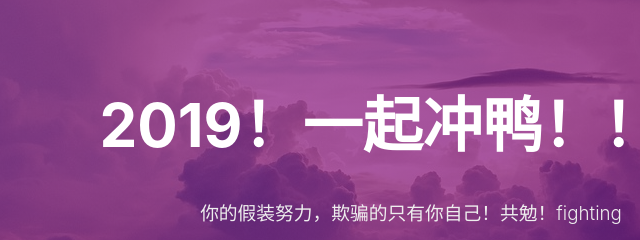
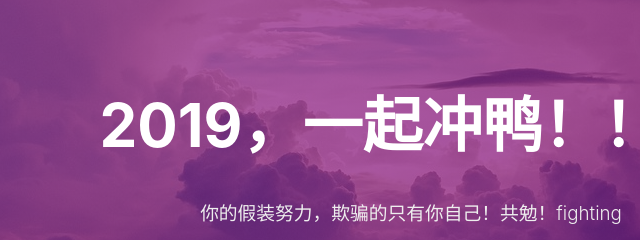
Before and after one commit to toflying/toflying.github.io, a plain HTML site: page about/index.html in a window 1280 px wide. Shown: the part 151-391 px from the top of the page, 229-869 px from the left. Drawn offline with Linux system fonts and the light colour scheme; some packages are replaced by stand-ins of ours; no server answers; a script that the page names is missing.

Commit message:
Site updated: 2019-06-07 20:06:09

```diff
--- a/about/index.html
+++ b/about/index.html
@@ -267,7 +267,7 @@
         <div class="brand">
             <div class="title center-align">
 
-                    2019！一起冲鸭！！！
+                    2019，一起冲鸭！！！
 
             </div>
 
```
Also changed, not shown: archives/2019/06/index.html (+1 -1 lines), archives/2019/index.html (+1 -1 lines), archives/index.html (+1 -1 lines), friends/index.html (+1 -1 lines), index.html (+1 -1 lines), tags/index.html (+1 -1 lines).
